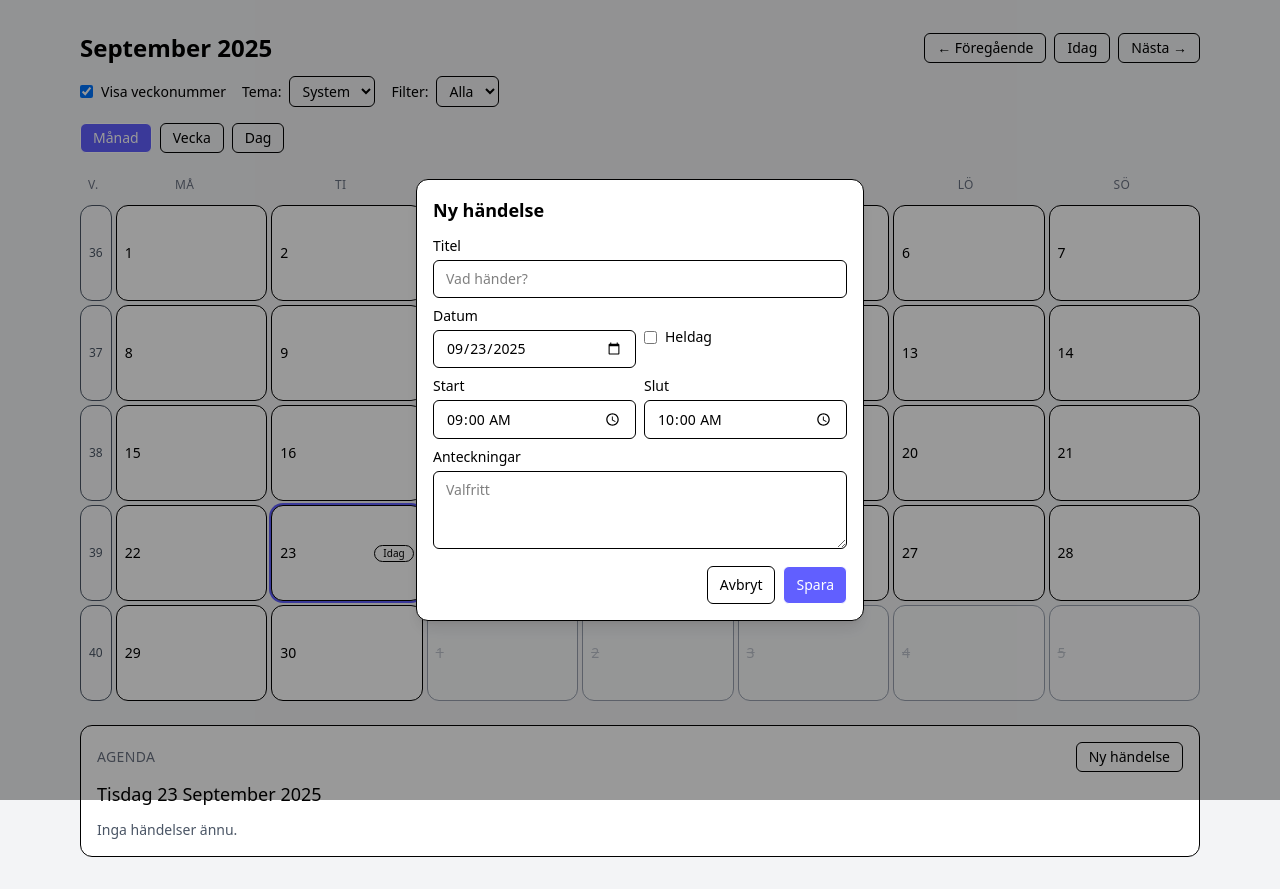
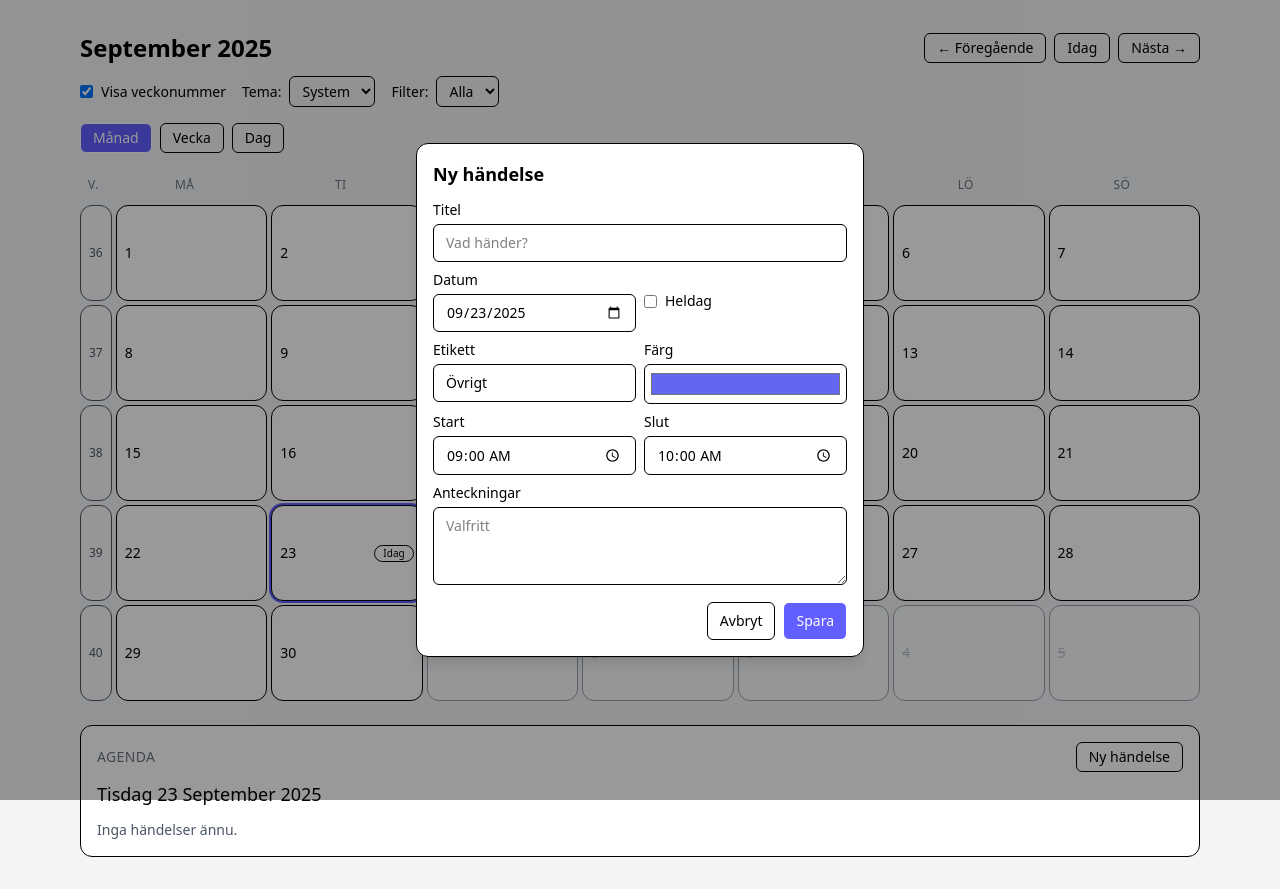
Before and after one commit to JuliaRymem/calendar, a React (Vite) app: page / in a window 1280 px wide. Both pictures are taken after a click on the button "Ny händelse". Built offline with nearby package versions, Linux system fonts and the light colour scheme; the HTML template or start-up script is replaced by a standard one.

Commit message:
feat: add label and color fields to EventModal and event payload

```diff
--- a/src/components/EventModal.jsx
+++ b/src/components/EventModal.jsx
@@ -17,6 +17,8 @@ export default function EventModal({ open, onClose, editEvent = null }) {
         startTime: "09:00",
         endTime: "10:00",
         notes: "",
+        label: "Övrigt",
+        color: "#6366f1", // indigo
       };
   }, [selectedDate]);
 
@@ -33,6 +35,8 @@ export default function EventModal({ open, onClose, editEvent = null }) {
         startTime: format(s, "HH:mm"),
         endTime: format(e, "HH:mm"),
         notes: editEvent.notes || "",
+        label: editEvent.label || "Övrigt",
+        color: editEvent.color || "#6366f1",
       });
     } else {
       setForm(defaults);
@@ -56,6 +60,8 @@ export default function EventModal({ open, onClose, editEvent = null }) {
       start: form.allDay ? toISO(form.date, "00:00") : toISO(form.date, form.startTime || "09:00"),
       end: form.allDay ? toISO(form.date, "23:59") : toISO(form.date, form.endTime || "10:00"),
       notes: form.notes.trim(),
+      label: form.label,
+    color: form.color,
     };
     if (!payload.title) return;
 
@@ -117,7 +123,26 @@ export default function EventModal({ open, onClose, editEvent = null }) {
             Heldag
           </label>
         </div>
-
+        <div className="mb-2 grid grid-cols-2 gap-2">
+  <label className="block text-sm">
+    Etikett
+    <input
+      className="mt-1 w-full rounded-md border px-3 py-2"
+      value={form.label}
+      onChange={(e) => setForm({ ...form, label: e.target.value })}
+      placeholder="t.ex. Jobb, Privat"
+    />
+  </label>
+  <label className="block text-sm">
+    Färg
+    <input
+      type="color"
+      className="mt-1 h-10 w-full rounded-md border px-1 py-1"
+      value={form.color}
+      onChange={(e) => setForm({ ...form, color: e.target.value })}
+    />
+  </label>
+</div>
         {!form.allDay && (
           <div className="mb-2 grid grid-cols-2 gap-2">
             <label className="block text-sm">
```
Lines whose indentation alone changed are shown as unchanged.
